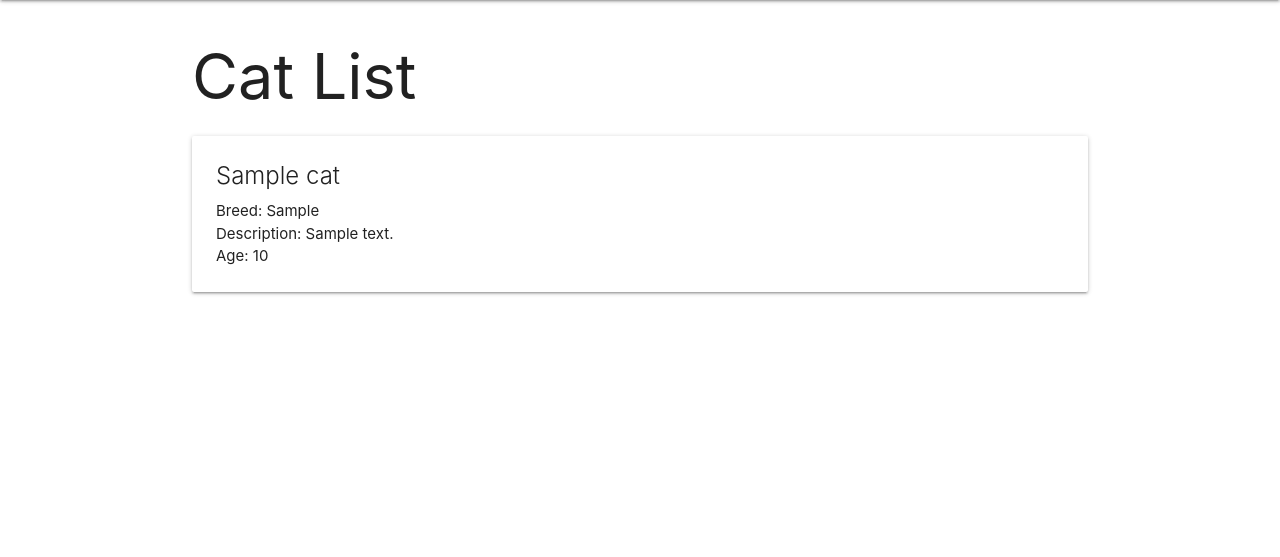
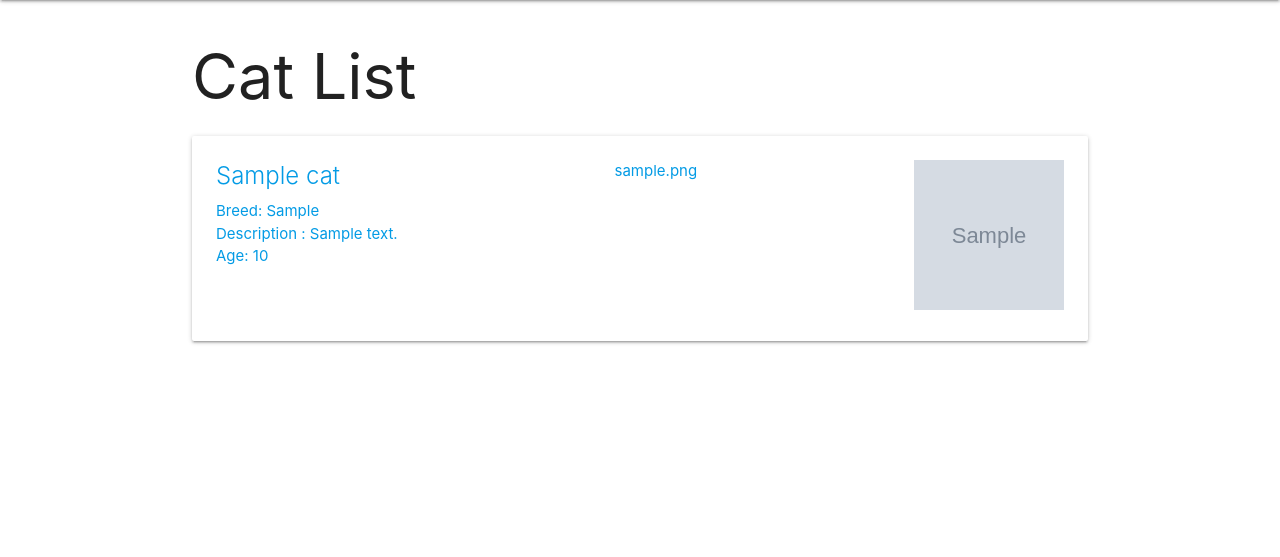
Before and after one commit to Rob-Sesemann/CatCollector, a Django app: page /cats/ in a window 1280 px wide. Shown: the part 64-621 px from the top of the page. Run offline with Django 4.2, Linux system fonts and the light colour scheme; tables that the repository leaves empty hold one stand-in row (values such as "Sample post"); grey boxes marked "Sample" are stand-in pictures.

Commit message:
images in index

```diff
--- a/main_app/models.py
+++ b/main_app/models.py
@@ -7,3 +7,4 @@ class Cat(models.Model):
     breed = models.CharField(max_length=100)
     description = models.TextField(max_length=250)
     age = models.IntegerField()
+    image = models.ImageField(upload_to="main_app/static/uploads/", default="")
--- a/main_app/static/css/styles.css
+++ b/main_app/static/css/styles.css
@@ -13,3 +13,8 @@ footer.page-footer {
     padding-top: 0;
     text-align: right;
 }
+
+.flex-container {
+    display: flex;
+    justify-content: space-between;
+}
--- a/main_app/templates/cats/index.html
+++ b/main_app/templates/cats/index.html
@@ -1,31 +1,38 @@
 {% extends 'base.html' %}
 
-<!-- Overriding block of code with the name content -->
 {% block content %}
 
 <h1> Cat List </h1>
-
-<!-- We don't know how many will be in the list so we must use for each. we must also perform an endfor code as we would for endblock -->
 {% for cat in cats %}
 
 <div class="card">
+
+    <a href="/cats/{{ cat.id }}">
     <div class="card-content">
 
-        <!-- If we didn't want to display then we only need a single curly bracket but in this case we would like to display so we must use double curly brackets -->
+        <div class="flex-container">
+
+            <div>
             <span class="card-title"> {{ cat.name }} </span>
-        <p> Breed: {{ cat.breed }} </p>
-        <p> Description: {{ cat.description }} </p>
+            <p>Breed: {{ cat.breed }} </p>
+            <p>Description : {{ cat.description }} </p>
 
             {% if cat.age > 0 %}
-            <p>Age: {{ cat.age }}</p>
+                <p>Age: {{cat.age}} </p>
             {% else %}
                 <p>Age: Kitten</p>
             {% endif %}
+
             </div>
+{{cat.image}}
+            <div class="right">
+                {% load static %}
+                <img width="150px" height="150px" src={% static cat.image|cut:'main_app/static/' %} />
             </div>
 
+    </div>
 
-
-
+</a>
+</div>
 {% endfor %}
 {% endblock %}
--- a/main_app/urls.py
+++ b/main_app/urls.py
@@ -5,5 +5,6 @@ urlpatterns = [
     # First parameter is our Route. Second parameter
     path('', views.home, name="home"),
     path('about/', views.about, name='about'),
-    path('cats/', views.cats_index, name='index')
+    path('cats/', views.cats_index, name='index'),
+    path('cats/<int:cat_id>', views.cats_detail, name='detail')
 ]
--- a/main_app/views.py
+++ b/main_app/views.py
@@ -27,3 +27,8 @@ def about(request):
 def cats_index(request):
     cats = Cat.objects.all()
     return render(request, 'cats/index.html', { 'cats': cats})
+
+def cats_detail(request, cat_id):
+    # SELECT * FROM main_app_cat WHERE id = cat_id
+    cat = Cat.objects.get(id = cat_id)
+    return render(request, 'cats/detail.html', {'cat': cat})
```
Also changed, not shown: main_app/templates/cats/detail.html (added, +21 -0 lines), main_app/migrations/0001_initial0.py, main_app/static/uploads/IMG_6544.jpg (added). Lines whose indentation alone changed are shown as unchanged.
